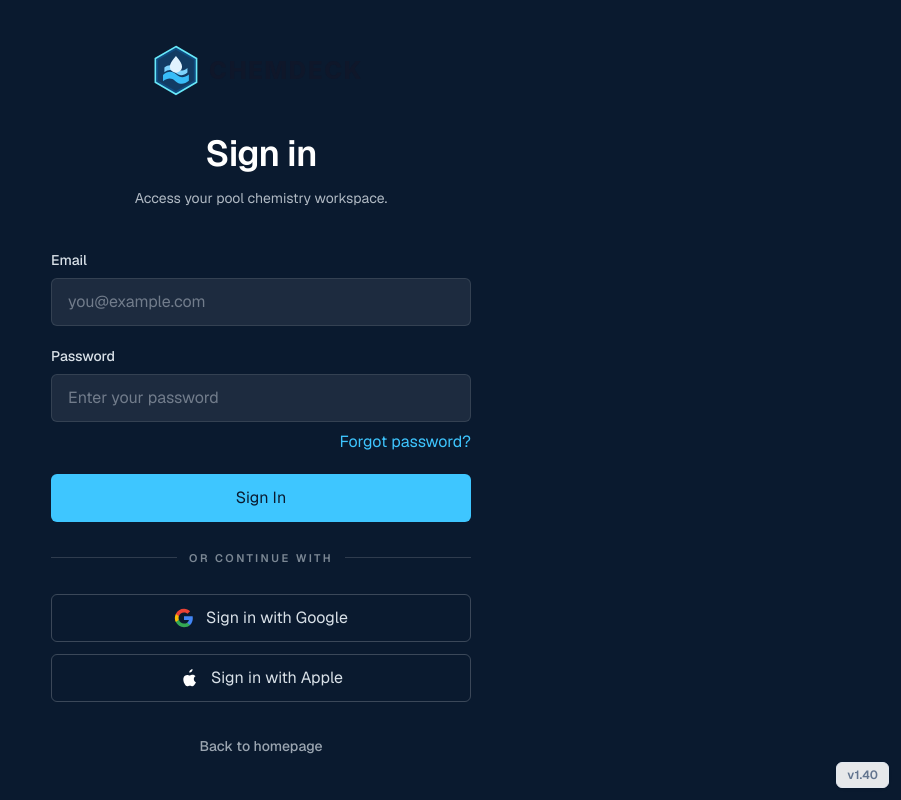
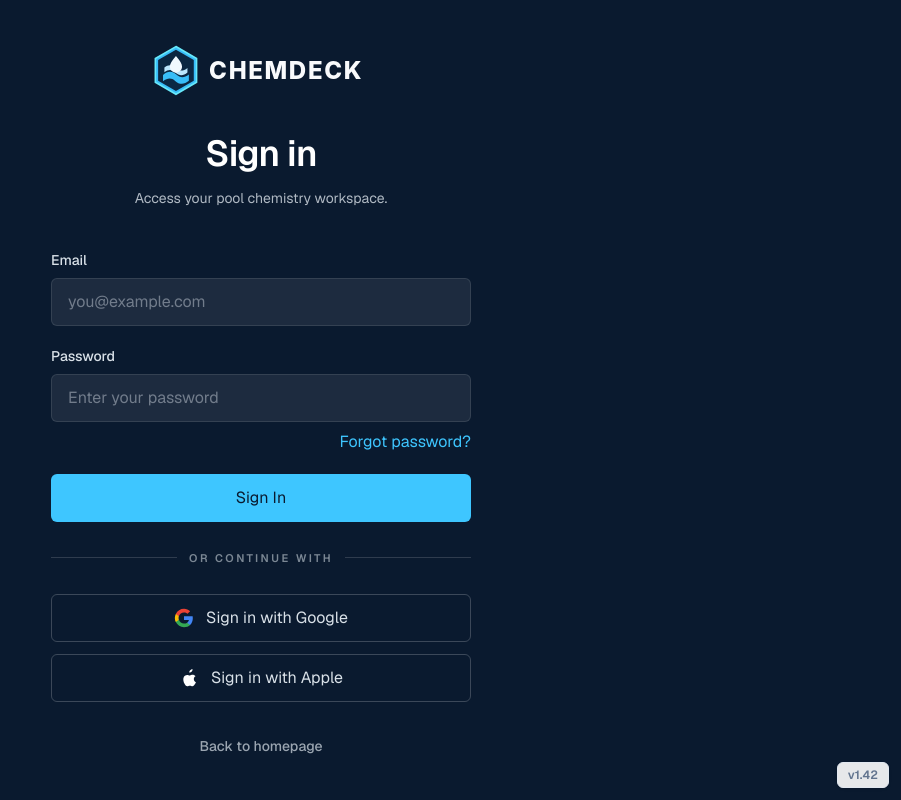
Before and after one commit to Supdike25-creator/poolchem-app, a Next.js app: page /login in a window 1280 px wide. Shown: the whole page, without its empty margins (379-1280 px from the left). Built offline with nearby package versions, Linux system fonts and the light colour scheme; no server answers.

Commit message:
Add dark logo assets for matte login

```diff
--- a/components/ChemDeckLogo.tsx
+++ b/components/ChemDeckLogo.tsx
@@ -1,15 +1,19 @@
 type ChemDeckLogoProps = {
   variant?: "full" | "mark";
+  scheme?: "light" | "dark";
   className?: string;
   alt?: string;
 };
 
 export default function ChemDeckLogo({
   variant = "full",
+  scheme = "light",
   className = "",
   alt = "ChemDeck logo",
 }: ChemDeckLogoProps) {
-  const src = variant === "full" ? "/chemdeck-logo-full.svg" : "/chemdeck-mark.svg";
+  const src = variant === "full"
+    ? scheme === "dark" ? "/chemdeck-logo-full-dark.svg" : "/chemdeck-logo-full.svg"
+    : scheme === "dark" ? "/chemdeck-mark-dark.svg" : "/chemdeck-mark.svg";
   const baseSize = variant === "full" ? "h-auto w-44 max-w-full" : "h-10 w-10";
 
   return (
--- a/lib/generatedVersion.ts
+++ b/lib/generatedVersion.ts
@@ -1 +1 @@
-export const appVersion = '1.40';
+export const appVersion = '1.42';
```
Also changed, not shown: public/chemdeck-logo-full-dark.svg (added), public/chemdeck-mark-dark.svg (added).
